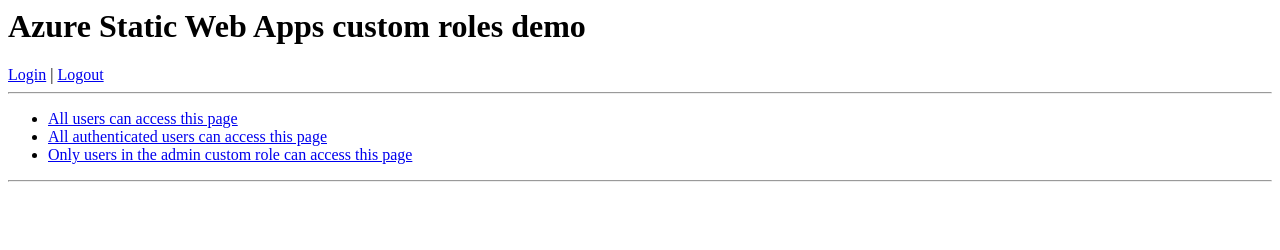
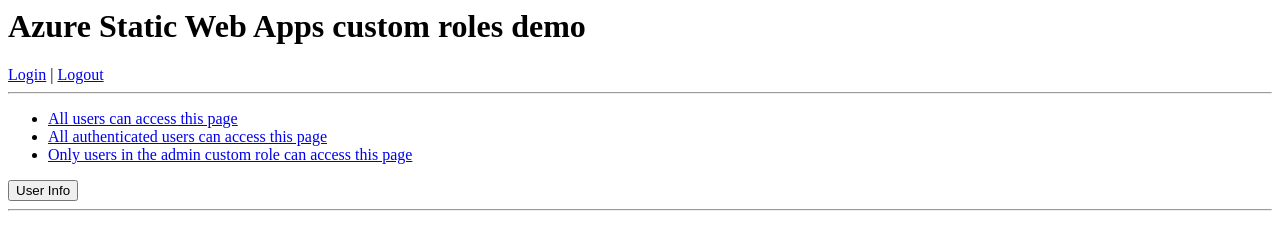
Before and after one commit to yatishgfs/my-custom-roles-app, a plain HTML site: page frontend/index.html in a window 1280 px wide. Drawn offline with Linux system fonts and the light colour scheme; no server answers.

Commit message:
'get user info' button

```diff
--- a/frontend/index.html
+++ b/frontend/index.html
@@ -25,6 +25,11 @@
             <li><a href="/admin/">Only users in the admin custom role can access this page</a></li>
         </ul>
     </div>
+
+    <div>
+        <button id="foo" onclick="getUserInfo()">User Info</button>
+    </div>
+
     <hr>
     <pre></pre>
     <script>
@@ -37,7 +42,7 @@
             pre.textContent = await response.text();
         }
 
-        getUserInfo();
+        //getUserInfo();
     </script>
 </body>
 
```
